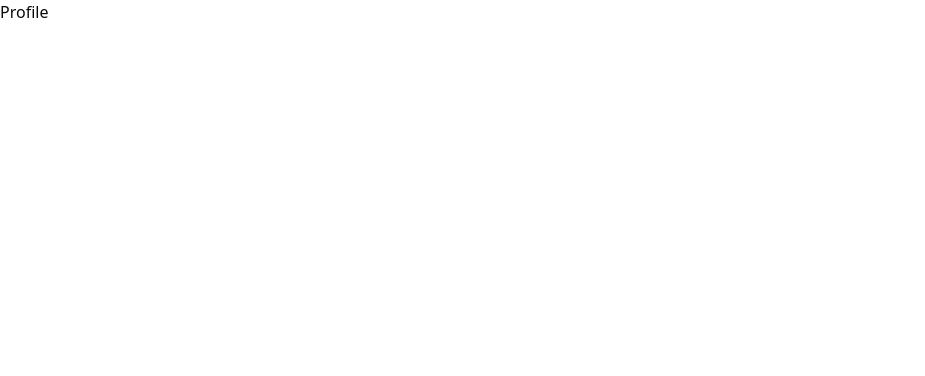
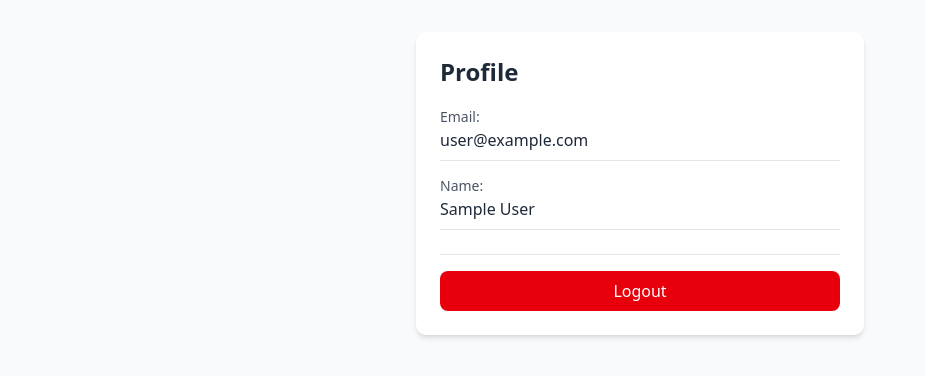
Before and after one commit to MohaMMed-S3eeD/auth-app, a Next.js app: page /profile in a window 1280 px wide. Shown: the top 376 px of the page, without its empty margins (0-925 px from the left). Built offline with nearby package versions, Linux system fonts and the light colour scheme; no server answers; sample sign-in values are in the browser's storage.

Commit message:
Enhance authentication flow by adding signOut functionality and updating middleware for route protection. Implement logout action in profile page and ensure redirection based on user session status.

```diff
--- a/src/app/actions/auth.action.ts
+++ b/src/app/actions/auth.action.ts
@@ -4,7 +4,7 @@ import { loginSchema } from "@/utils/validationSchmas";
 import { registerSchema } from "@/utils/validationSchmas";
 import { z } from "zod";
 import * as bcrypt from "bcryptjs";
-import { signIn } from "@/auth";
+import { signIn, signOut } from "@/auth";
 import { AuthError } from "next-auth";
 
 
@@ -52,6 +52,9 @@ export const loginAction = async (data: z.infer<typeof loginSchema>) => {
     }
 };
 
+export const logoutAction = async () => {
+    await signOut()
+}
 
 
 
--- a/src/app/profile/page.tsx
+++ b/src/app/profile/page.tsx
@@ -1,9 +1,40 @@
-import React from 'react'
+import { auth } from "@/auth";
+import { redirect } from "next/navigation";
+import React from "react";
+import { logoutAction } from "../actions/auth.action";
 
-const Profile = () => {
+const Profile = async () => {
+  const session = await auth();
+  if (!session) {
+    redirect("/login");
+  }
   return (
-    <div>Profile</div>
-  )
-}
+    <div className="min-h-screen bg-gray-50 py-8">
+      <div className="max-w-md mx-auto bg-white rounded-lg shadow-md p-6">
+        <h1 className="text-2xl font-bold text-gray-800 mb-4">Profile</h1>
+        <div className="space-y-3">
+          <div className="border-b pb-2">
+            <label className="text-sm font-medium text-gray-600">Email:</label>
+            <p className="text-gray-800">{session.user?.email}</p>
+          </div>
+          <div className="border-b pb-2">
+            <label className="text-sm font-medium text-gray-600">Name:</label>
+            <p className="text-gray-800">{session.user?.name}</p>
+          </div>
+        </div>
+        <div className="mt-6 pt-4 border-t">
+          <form action={logoutAction}>
+            <button
+              type="submit"
+              className="w-full bg-red-600 hover:bg-red-700 text-white font-medium py-2 px-4 rounded-md transition-colors duration-200 focus:ring-2 focus:ring-red-500 focus:ring-offset-2"
+            >
+              Logout
+            </button>
+          </form>
+        </div>
+      </div>
+    </div>
+  );
+};
 
-export default Profile
+export default Profile;
--- a/src/auth.ts
+++ b/src/auth.ts
@@ -8,7 +8,7 @@ import bcrypt from 'bcryptjs';
 // import GitHub from "next-auth/providers/github"
 // import Google from "next-auth/providers/google"
 
-export const { handlers, auth, signIn } = NextAuth({
+export const { handlers, auth, signIn , signOut} = NextAuth({
     adapter: PrismaAdapter(prisma),
     session: { strategy: "jwt" },
     providers: [
--- a/src/middleware.ts
+++ b/src/middleware.ts
@@ -1,9 +1,20 @@
 import { auth as middleware } from "@/auth"
+import { NextResponse } from "next/server"
+const authRoutes = ["/login", "/register"]
+const protectedRoutes = ["/profile", "/"]
+export default middleware((req) => {
 
-export default middleware((req) => {
-    console.log("middleware called for :", req.nextUrl.pathname)
+    const { nextUrl } = req
+    const path = nextUrl.pathname
+    const isLoggedIn: boolean = Boolean(req.auth)
+    if (authRoutes.includes(path) && isLoggedIn) {
+        return NextResponse.redirect(new URL("/profile", req.url))
+    }
+    if (protectedRoutes.includes(path) && !isLoggedIn) {
+        return NextResponse.redirect(new URL("/login", req.url))
+    }
 })
 
 export const config = {
-    matcher: ["/login", "/register"],
+    matcher: ["/login", "/register", "/profile", "/"],
 }
```
